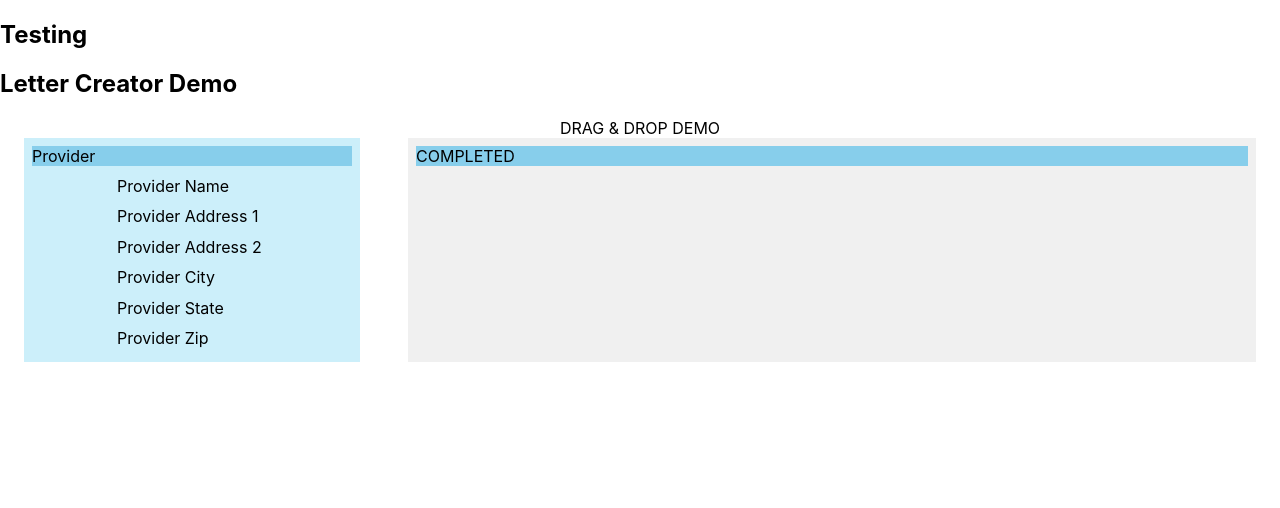
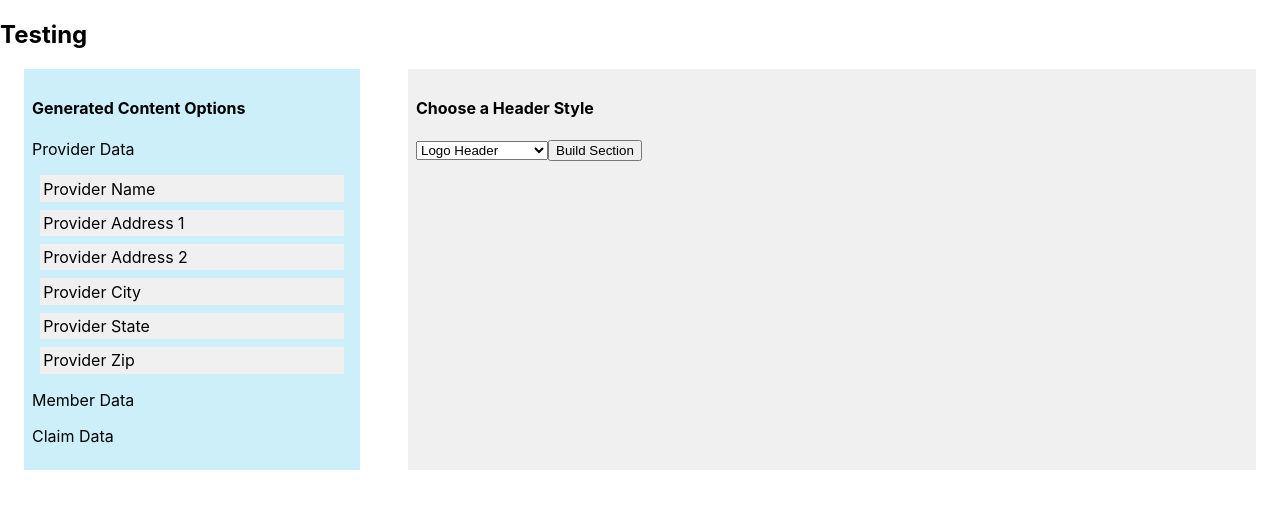
Before and after one commit to ricky-bruner/letter-creator-project, a React (Create React App) app: page / in a window 1280 px wide. Shown: the top 508 px of the page. Built offline with nearby package versions, Linux system fonts and the light colour scheme.

Commit message:
began adding shared components

```diff
--- a/src/App.js
+++ b/src/App.js
@@ -1,22 +1,53 @@
 import React, { Component } from 'react';
 import './App.css';
-import DragAndDropTest from './DragAndDropTest';
+// import DragAndDropTest from './DragAndDropTest';
 import LetterPage from './components/letterComponents/LetterPage';
 import "./components/letterStyles.css";
 import GeneratedFieldMenu from './components/toolbarComponents/GeneratedFieldMenu';
 
 export default class App extends Component {
-    state = {}
+    state = {
+        letterSectionOptions: [
+            {
+                category: "header",
+                type: "header-center-logo-address-right",
+                images: [],
+                textSections: []
+            }
+        ],
+        chunkTypes: [
+            "text",
+            "date",
+            "dollar",
+            "number"
+        ],
+        textStyles: [
+            "bold",
+            "normal",
+            "italics",
+            "underlined",
+            "bold-italics",
+            "bold-underlined",
+            "italics-underlined",
+            "bold-italics-underlined"
+        ],
+        textFonts: [
+            "cambria",
+            "arial",
+            "times-new-roman",
+            "calibri"
+        ]
+    }
 
     render() {
         return (
             <div>
                 <h2>Testing</h2>
-                <DragAndDropTest />
-                {/* <div className="flex-around">
+                {/* <DragAndDropTest /> */}
+                <div className="flex-around">
                     <GeneratedFieldMenu />
                     <LetterPage />
-                </div> */}
+                </div>
             </div>
         );
     }
--- a/src/DragAndDropTest.js
+++ b/src/DragAndDropTest.js
@@ -40,11 +40,6 @@ export default class DragAndDropTest extends Component {
         e.dataTransfer.setData("name", name);
     }
 
-    onStaticDragStart = (e, name, number) => {
-        e.dataTransfer.setData("name", name);
-        e.dataTransfer.setData("number", number);
-    }
-
     onDrop = (e, cat) => {
         let newObj = {
             name: e.dataTransfer.getData("name"),
@@ -66,25 +61,21 @@ export default class DragAndDropTest extends Component {
         tempFields.push(newObj);
 
         this.setState({
+            ...this.state,
             tempfields: tempFields
         });
     }
 
-    onStaticDrop = (e, cat) => {
-        let newObj = {
-            name: e.dataTransfer.getData("name"),
-            category: cat,
-            number: e.dataTransfer.getData("number")
-        };
-
+    removeTemp = (name, number) => {
         let newFields = this.state.tempFields;
-        let index = newFields.findIndex(x => x.name === newObj.name && x.number === newObj.number);
+        let index = newFields.findIndex(x => x.name === name && x.number === number);
 
         if(index !== -1){
             newFields.splice(index, 1);
         }
 
         this.setState({
+            ...this.state,
             tempFields: newFields
         });
     }
@@ -97,16 +88,16 @@ export default class DragAndDropTest extends Component {
                     DRAG & DROP DEMO
                 </div>
                 <div className="flex-around">
-                    <div className="generated-field-menu" onDragOver={(e)=>this.onDragOver(e)} onDrop={(e)=>{this.onStaticDrop(e, "complete")}}>
+                    <div className="generated-field-menu" onDragOver={(e)=>this.onDragOver(e)}>
                         <span className="task-header">Provider</span>
                         {
                             this.state.generatedFields.map((gF) => <div key={gF.name} onDragStart={(e)=>this.onDragStart(e, gF.name)} draggable className="draggable">{gF.name}</div>)
                         }
                     </div>
-                    <div className="letter-page" onDragOver={(e)=>this.onDragOver(e)} onDrop={(e)=>this.onDrop(e, "complete")}>
+                    <div className="letter-page" onDragOver={(e)=>this.onDragOver(e)} onDrop={(e)=>this.onDrop(e)}>
                         <span className="task-header">COMPLETED</span>
                         {
-                            this.state.tempFields.map((tF) => <div key={tF.name} onDragStart={(e)=>this.onStaticDragStart(e, tF.name, tF.number)} draggable className="draggable">{tF.name}</div>)
+                            this.state.tempFields.map((tF) => <div key={tF.name} onClick={()=>this.removeTemp(tF.name, tF.number)} className="draggable">{tF.name}</div>)
                         }
                     </div>
                 </div>
```
Also changed, not shown: src/components/letterComponents/shared/FieldSelection.js (added, +9 -0 lines), src/components/letterComponents/shared/FieldSelectionMenu.js (added, +11 -0 lines).
